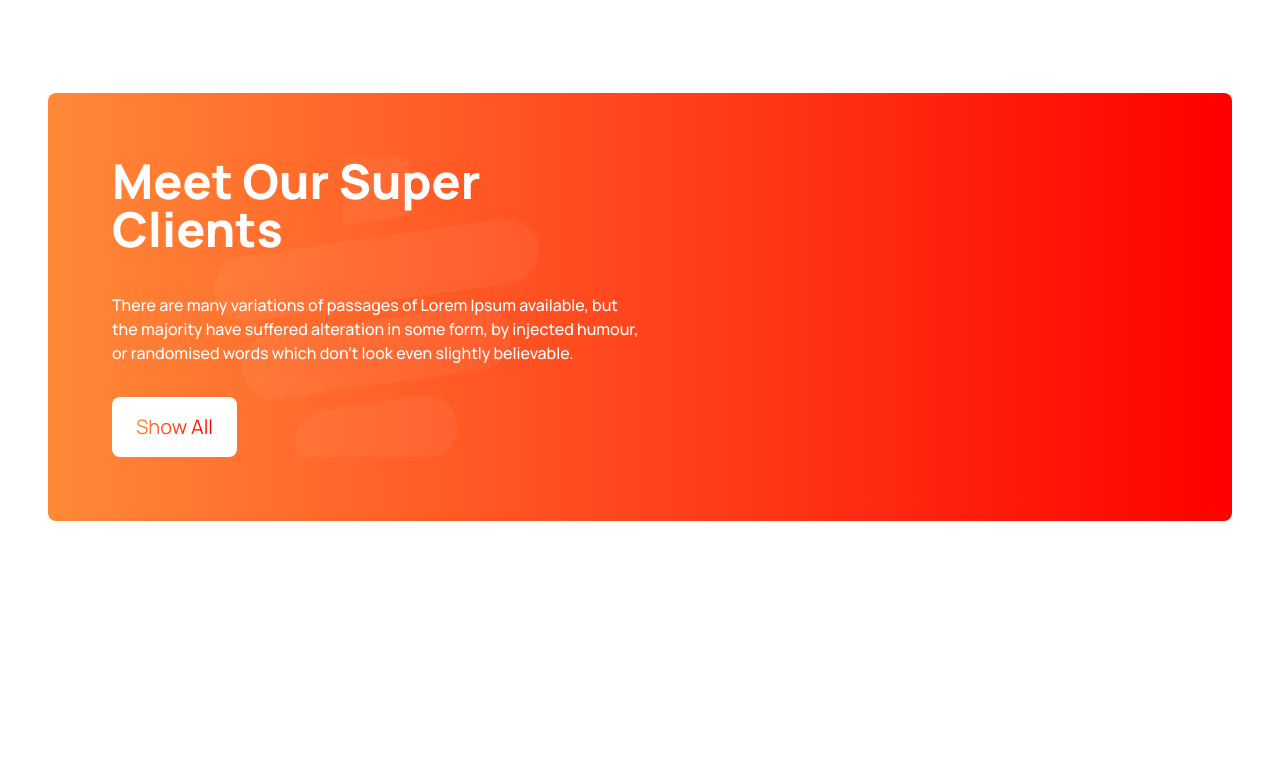
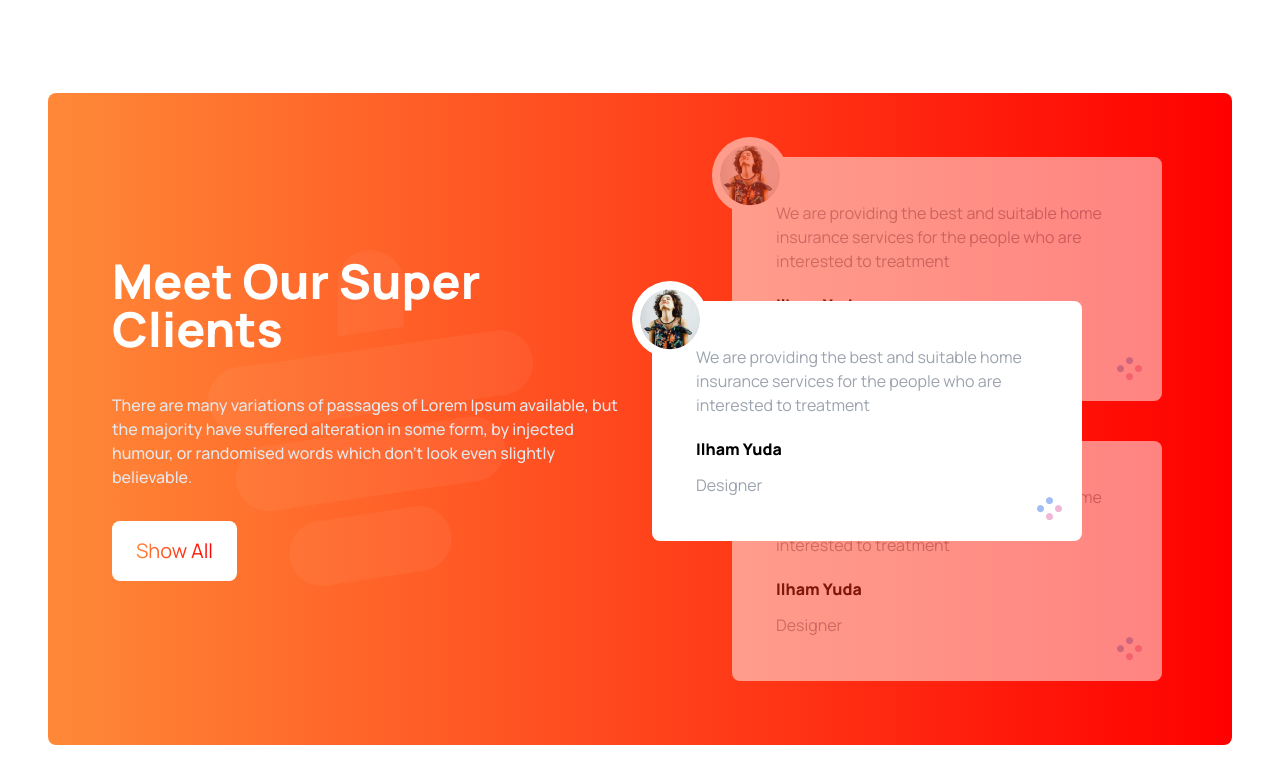
Before and after one commit to Sk-Monir/Tea-house-Tailwind, a plain HTML site: page index.html in a window 1280 px wide. Shown: the part 1790-2573 px from the top of the page. Before the commit the page ends 2407 px from the top, so only its background shows below. Drawn offline with nearby package versions, Linux system fonts and the light colour scheme.

Commit message:
cliets section done

```diff
--- a/index.html
+++ b/index.html
@@ -131,12 +131,43 @@
         <!-- Tea Presented Section End -->
         <!-- Clients Section start  -->
          <section class="my-10 md:my-15 lg:my-24 ">
-            <div class="grid grid-cols-1 lg:grid-cols-2 p-2 sm:p-4 md:p-8 lg:p-16 bg-gradient-to-r from-[#FF8938] to-[#FF0000] rounded-lg ">
+            <div class="grid grid-cols-1 lg:grid-cols-2 gap-6  p-2 sm:p-4 md:p-8 lg:p-16 bg-gradient-to-r from-[#FF8938] to-[#FF0000] rounded-lg ">
+                <!-- text -->
                 <div class="flex items-center bg-[url(./images/bg_cup.png)] bg-no-repeat bg-center ">
                     <div>
                         <h2 class="text-2xl md:text-3xl lg:text-5xl font-extrabold mb-2 md:mb-5 lg:mb-10 text-white">Meet Our Super Clients</h2>
-                        <p class="text-xs md:text-sm lg:text-base font-medium text-white mb-2 md:mb-5 lg:mb-8">There are many variations of passages of Lorem Ipsum available, but the majority have suffered alteration in some form, by injected humour, or randomised words which don't look even slightly believable.</p>
+                        <p class="text-xs md:text-sm lg:text-base font-medium text-gray-200 mb-2 md:mb-5 lg:mb-8">There are many variations of passages of Lorem Ipsum available, but the majority have suffered alteration in some form, by injected humour, or randomised words which don't look even slightly believable.</p>
                         <button class="py-2 md:py-3 lg:py-4 px-3 md:px-5 lg:px-6  text-sm md:text-base lg:text-xl bg-white rounded-lg"><span class="bg-gradient-to-r from-[#FF8938] to-[#FF0000] text-transparent bg-clip-text">Show All</span></button>
+                    </div>
+                </div>
+                <!-- card -->
+                <div class="relative">
+                    <div class="absolute top-20 lg:top-36 z-10   bg-white rounded-lg p-6 sm:p-8 md:p-10 lg:p-11 w-5/6 ">
+                        <div class="absolute -top-5 -left-5 rounded-full ">
+                            <img class="bg-white rounded-full p-1 lg:p-2 w-3/6 sm:w-4/6 md:w-5/6 lg:w-full mx-auto" src="images/client.png" alt="">
+                        </div>
+                        <p class="text-xs md:text-sm lg:text-base font-normal text-gray-400 mb-2 md:mb-3 lg:mb-5">We are providing the best and suitable home insurance services for the people who are interested to treatment</p>
+                        <h5 class="text-xs md:text-sm  lg:text-base font-extrabold mb-1 md:mb-2 lg:mb-3 text-black" >Ilham Yuda</h5>
+                        <p class="text-xs md:text-sm lg:text-base font-normal text-gray-400">Designer</p>
+                        <img class="absolute right-5 bottom-5" src="images/circles.png" alt="">
+                    </div>
+                    <div class="relative left-7 sm:left-10 md:left-15 lg:left-20 bg-white rounded-lg p-6 sm:p-8 md:p-10 lg:p-11 w-5/6 opacity-50 mb-10">
+                        <div class="absolute -top-5 -left-5 ">
+                            <img class="rounded-full bg-white p-1 lg:p-2 w-3/6 sm:w-4/6 md:w-5/6 lg:w-full mx-auto" src="images/client.png" alt="">
+                        </div>
+                        <p class="text-xs md:text-sm lg:text-base font-normal text-gray-400 mb-2 md:mb-3 lg:mb-5">We are providing the best and suitable home insurance services for the people who are interested to treatment</p>
+                        <h5 class="text-xs md:text-sm  lg:text-base font-extrabold mb-1 md:mb-2 lg:mb-4 text-black" >Ilham Yuda</h5>
+                        <p class="text-xs md:text-sm lg:text-base font-normal text-gray-400">Designer</p>
+                        <img class="absolute right-5 bottom-5" src="images/circles.png" alt="">
+                    </div>
+                    <div class="relative left-7 sm:left-10 md:left-15 lg:left-20 bg-white rounded-lg p-6 sm:p-8 md:p-10 lg:p-11 w-5/6 opacity-50">
+                        <div class="absolute -top-5 -left-5 ">
+                            <img class="rounded-full bg-white p-1 lg:p-2 w-3/6 sm:w-4/6 md:w-5/6 lg:w-full mx-auto" src="images/client.png" alt="">
+                        </div>
+                        <p class="text-xs md:text-sm lg:text-base font-normal text-gray-400 mb-2 md:mb-3 lg:mb-5">We are providing the best and suitable home insurance services for the people who are interested to treatment</p>
+                        <h5 class="text-xs md:text-sm  lg:text-base font-extrabold mb-1 md:mb-2 lg:mb-3 text-black" >Ilham Yuda</h5>
+                        <p class="text-xs md:text-sm lg:text-base font-normal text-gray-400">Designer</p>
+                        <img class="absolute right-5 bottom-5" src="images/circles.png" alt="">
                     </div>
                 </div>
             </div>
```
